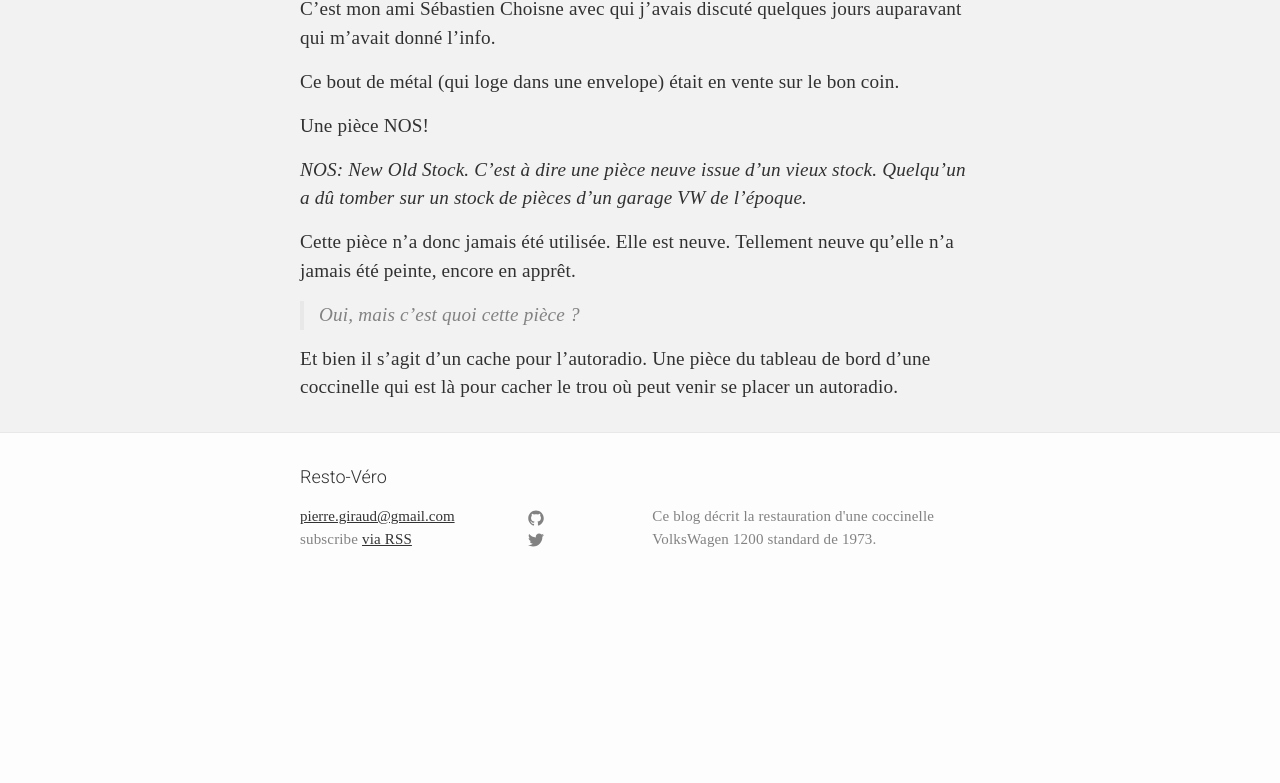
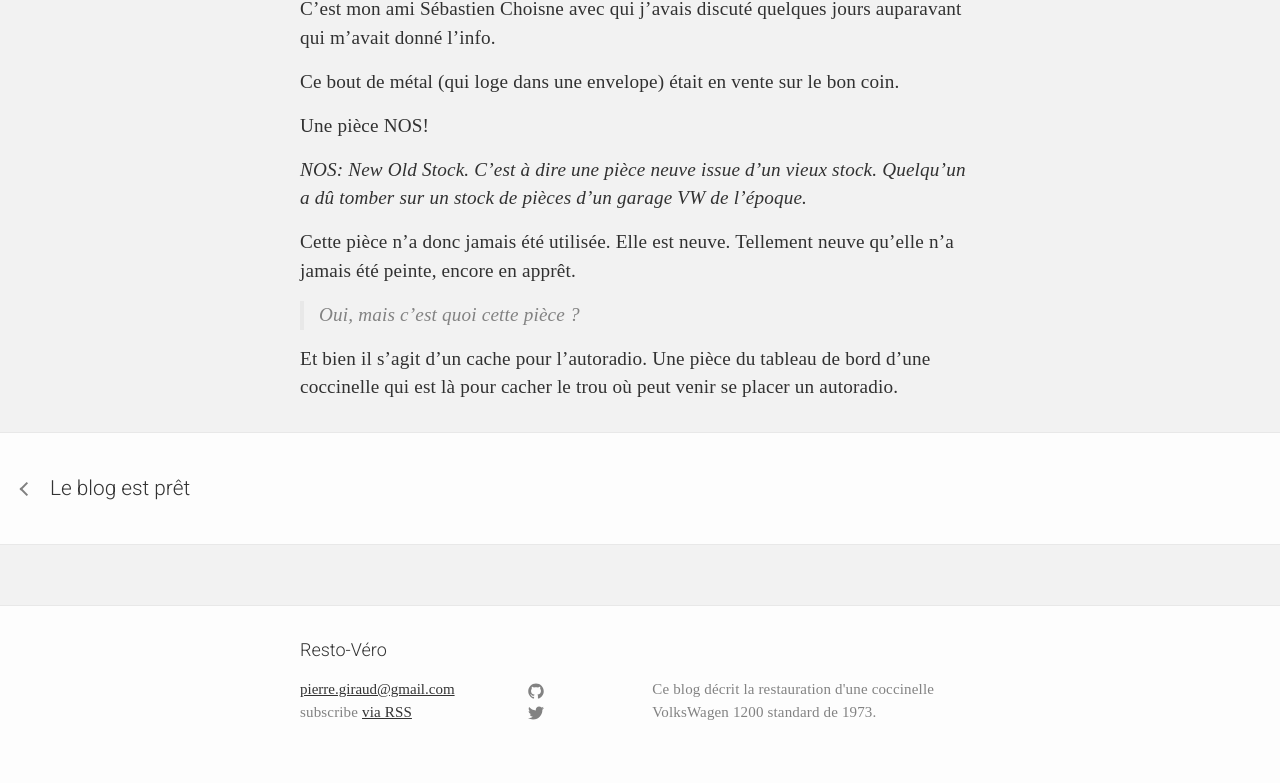
Before and after one commit to pgiraud/vw-1200-73-standard, a Jekyll site: the page built from _posts/2015-08-03-cache-autoradio.markdown, in a window 1280 px wide. Shown: the part 880-1663 px from the top of the page. Built offline with Jekyll 4.4.1, drawn with Linux system fonts in a browser that asks for light colours; some web fonts are replaced; comment, search, counter and statistics services are not loaded; before the commit the page ends 1490 px from its top, so only the background shows below that.

Commit message:
Next prev

```diff
--- /dev/null
+++ b/_includes/disqus.html
@@ -0,0 +1,14 @@
+<section class="disqus">
+  <div class="wrapper content-comments">
+    <div id="disqus_thread"></div>
+    <script type="text/javascript">
+        var disqus_shortname = 'vw1200standardrestauration';
+        (function() {
+            var dsq = document.createElement('script'); dsq.type = 'text/javascript'; dsq.async = true;
+            dsq.src = '//' + disqus_shortname + '.disqus.com/embed.js';
+            (document.getElementsByTagName('head')[0] || document.getElementsByTagName('body')[0]).appendChild(dsq);
+        })();
+    </script>
+    <noscript>Please enable JavaScript to view the <a href="https://disqus.com/?ref_noscript" rel="nofollow">comments powered by Disqus.</a></noscript>
+  </div>
+</section>
--- /dev/null
+++ b/_includes/prev_next.html
@@ -0,0 +1,20 @@
+<section class="prev-next">
+  {% if page.previous.url %}
+  <div class="prev">
+    <a href="{{ site.baseurl }}{{ page.previous.url }}">
+      <h2>
+      {{ page.previous.title }}
+      </h2>
+    </a>
+  </div>
+  {% endif %}
+  {% if page.next.url %}
+  <div class="next">
+    <a href="{{ site.baseurl }}{{ page.next.url }}">
+      <h2>
+      {{ page.next.title }}
+      </h2>
+    </a>
+  </div>
+  {% endif %}
+</section>
--- a/_layouts/default.html
+++ b/_layouts/default.html
@@ -9,7 +9,6 @@
     class="post"
     {% endif %}
   >
-    {{ is_post }}
 
     {% if page.url == '/index.html' %}
         {% include header_index.html %}
@@ -22,6 +21,14 @@
         {{ content }}
       </div>
     </div>
+
+    {% if page.url != '/index.html' %}
+        {% include prev_next.html %}
+    {% endif %}
+
+    {% if page.url != '/index.html' %}
+        {% include disqus.html %}
+    {% endif %}
 
     {% include footer.html %}
 
--- a/_layouts/post.html
+++ b/_layouts/post.html
@@ -8,15 +8,3 @@ layout: default
   </article>
 
 </div>
-<div class="content-comments">
-  <div id="disqus_thread"></div>
-  <script type="text/javascript">
-      var disqus_shortname = 'vw1200standardrestauration';
-      (function() {
-          var dsq = document.createElement('script'); dsq.type = 'text/javascript'; dsq.async = true;
-          dsq.src = '//' + disqus_shortname + '.disqus.com/embed.js';
-          (document.getElementsByTagName('head')[0] || document.getElementsByTagName('body')[0]).appendChild(dsq);
-      })();
-  </script>
-  <noscript>Please enable JavaScript to view the <a href="https://disqus.com/?ref_noscript" rel="nofollow">comments powered by Disqus.</a></noscript>
-</div>
--- /dev/null
+++ b/_sass/_css3-mixins.scss
@@ -0,0 +1,292 @@
+/* -------------------------------------------------------------
+  Sass CSS3 Mixins! The Cross-Browser CSS3 Sass Library
+  By: Matthieu Aussaguel, http://www.mynameismatthieu.com, @matthieu_tweets
+
+  List of CSS3 Sass Mixins File to be @imported and @included as you need
+
+  The purpose of this library is to facilitate the use of CSS3 on different browsers avoiding HARD TO READ and NEVER
+  ENDING css files
+
+  note: All CSS3 Properties are being supported by Safari 5
+  more info: http://www.findmebyip.com/litmus/#css3-properties
+
+  Mixins available:
+    -   css3-prefix             - arguments: Property, Value
+    -   background-gradient     - arguments: Start Color: #3C3C3C, End Color: #999999
+    -   background-horizontal   - arguments: Start Color: #3C3C3C, End Color: #999999
+    -   background-radial       - arguments: Start Color: #FFFFFF, Start position: 0%, End Color: #000000, End position: 100%
+    -   background-size         - arguments: Width: 100%, Height: 100%
+    -   background-opacity      - arguments: Color: #000, Opacity: .85
+    -   border-radius           - arguments: Radius: 5px
+    -   border-radius-separate  - arguments: Top Left: 5px, Top Right: 5px, Bottom Left: 5px, Bottom Right: 5px
+    -   box                     - arguments: Orientation: horizontal, Pack: center, Align: center
+    -   box-rgba                - arguments: R: 60, G: 3, B: 12, Opacity: 0.23, Color: #3C3C3C
+    -   box-shadow              - arguments: X: 2px, Y: 2px, Blur: 5px, Color: rgba(0,0,0,.4)
+    -   box-sizing              - arguments: Type: border-box
+    -   columns                 - arguments: Count: 3, Gap: 10
+    -   double-borders          - arguments: Color One: #3C3C3C, Color Two: #999999, Radius: 0
+    -   flex                    - arguments: Value: 1
+    -   flip                    - arguments: ScaleX: -1
+    -   font-face               - arguments: Font Family: myFont, Eot File Src: myFont.eot, Woff File Src: myFont.woff, Ttf File Src: myFont.ttf
+    -   opacity                 - arguments: Opacity: 0.5
+    -   outline radius          - arguments: Radius: 5px
+    -   resize                  - arguments: Direction: both
+    -   rotate                  - arguments: Degree: 0, M11: 0, M12: 0, M21: 0, M22: 0
+    CSS Matrix Rotation Calculator http://www.boogdesign.com/examples/transforms/matrix-calculator.html
+    -   text-shadow             - arguments: X: 2px, Y: 2px, Blur: 5px, Color: rgba(0,0,0,.4)
+    -   transform               - arguments: Parameters: null
+    -   transform-style         - arguments: Style: preserve-3d
+    -   transition              - Default arguments: What: all, Length: 1s, Easing: ease-in-out
+    -                            - Examples: @include transition (all 2s ease-in-out);
+    -                                        @include transition (opacity 1s ease-in 2s, width 2s ease-out);
+    -   triple-borders          - arguments: Color One: #3C3C3C, Color Two: #999999, Color Three: #000000, Radius: 0
+    -   keyframes               - arguments: Animation name
+                                - content:   Animation css
+    -   animation               - arguments: name duration timing-function delay iteration-count direction fill-mode play-state
+                                             (http://www.w3schools.com/cssref/css3_pr_animation.asp)
+
+------------------------------------------------------------- */
+
+// ADDS A BROWSER PREFIX TO THE PROPERTY
+@mixin css3-prefix($property, $value) {
+  -webkit-#{$property}: #{$value};
+   -khtml-#{$property}: #{$value};
+     -moz-#{$property}: #{$value};
+      -ms-#{$property}: #{$value};
+       -o-#{$property}: #{$value};
+          #{$property}: #{$value};
+}
+
+// BACKGROUND GRADIENT
+@mixin background-gradient($startColor: #3C3C3C, $endColor: #999999) {
+    background-color: $startColor;
+    background-image: -webkit-gradient(linear, left top, left bottom, from($startColor), to($endColor));
+    background-image: -webkit-linear-gradient(top, $startColor, $endColor);
+    background-image:    -moz-linear-gradient(top, $startColor, $endColor);
+    background-image:     -ms-linear-gradient(top, $startColor, $endColor);
+    background-image:      -o-linear-gradient(top, $startColor, $endColor);
+    background-image:         linear-gradient(top, $startColor, $endColor);
+    filter:            progid:DXImageTransform.Microsoft.gradient(startColorStr='#{$startColor}', endColorStr='#{$endColor}');
+}
+
+// BACKGROUND HORIZONTAL
+@mixin background-horizontal($startColor: #3C3C3C, $endColor: #999999) {
+    background-color: $startColor;
+    background-image: -webkit-gradient(linear, left top, right top, from($startColor), to($endColor));
+    background-image: -webkit-linear-gradient(left, $startColor, $endColor);
+    background-image:    -moz-linear-gradient(left, $startColor, $endColor);
+    background-image:     -ms-linear-gradient(left, $startColor, $endColor);
+    background-image:      -o-linear-gradient(left, $startColor, $endColor);
+    background-image:         linear-gradient(left, $startColor, $endColor);
+    filter:            progid:DXImageTransform.Microsoft.gradient(startColorStr='#{$startColor}', endColorStr='#{$endColor}', gradientType='1');
+}
+
+// BACKGROUND RADIAL
+@mixin background-radial($startColor: #FFFFFF, $startPos: 0%, $endColor: #000000, $endPos:100%) {
+    background: -moz-radial-gradient(center, ellipse cover, $startColor $startPos, $endColor $endPos);
+    background: -webkit-gradient(radial, center center, 0px, center center, 100%, color-stop($startPos,$startColor), color-stop($endPos,$endColor));
+    background: -webkit-radial-gradient(center, ellipse cover, $startColor $startPos,$endColor $endPos);
+    background: -o-radial-gradient(center, ellipse cover, $startColor $startPos,$endColor $endPos);
+    background: -ms-radial-gradient(center, ellipse cover, $startColor $startPos,$endColor $endPos);
+    background: radial-gradient(ellipse at center, $startColor $startPos,$endColor $endPos);
+}
+
+// BACKGROUND SIZE
+@mixin background-size($width: 100%, $height: $width) {
+  @if type-of($width) == 'number' and $height != null {
+    @include css3-prefix('background-size', $width $height);
+  } @else {
+    @include css3-prefix('background-size', $width);
+  }
+}
+
+// BACKGROUND COLOR OPACITY
+@mixin background-opacity($color: #000, $opacity: 0.85) {
+  background: $color;
+  background: rgba($color, $opacity);
+}
+
+// BORDER RADIUS
+@mixin border-radius($radius: 5px) {
+    @include css3-prefix('border-radius', $radius);
+}
+
+@mixin border-radius-separate($topLeftRadius: 5px, $topRightRadius: 5px, $bottomLeftRadius: 5px, $bottomRightRadius: 5px) {
+  -webkit-border-top-left-radius:     $topLeftRadius;
+  -webkit-border-top-right-radius:    $topRightRadius;
+  -webkit-border-bottom-right-radius: $bottomRightRadius;
+  -webkit-border-bottom-left-radius:  $bottomLeftRadius;
+
+  -moz-border-radius-topleft:     $topLeftRadius;
+  -moz-border-radius-topright:    $topRightRadius;
+  -moz-border-radius-bottomright: $bottomRightRadius;
+  -moz-border-radius-bottomleft:  $bottomLeftRadius;
+
+  border-top-left-radius:     $topLeftRadius;
+  border-top-right-radius:    $topRightRadius;
+  border-bottom-right-radius: $bottomRightRadius;
+  border-bottom-left-radius:  $bottomLeftRadius;
+}
+
+// BOX
+@mixin box($orient: horizontal, $pack: center, $align: center) {
+  display: -webkit-box;
+  display: -moz-box;
+  display: box;
+
+  @include css3-prefix('box-orient', $orient);
+  @include css3-prefix('box-pack', $pack);
+  @include css3-prefix('box-align', $align);
+}
+
+// BOX RGBA
+@mixin box-rgba($r: 60, $g: 3, $b: 12, $opacity: 0.23, $color: #3C3C3C) {
+  background-color: transparent;
+  background-color: rgba($r, $g, $b, $opacity);
+            filter: progid:DXImageTransform.Microsoft.gradient(startColorstr='#{$color}',endColorstr='#{$color}');
+            zoom:   1;
+}
+
+
+// BOX SHADOW
+@mixin box-shadow($x: 2px, $y: 2px, $blur: 5px, $color: rgba(0,0,0,.4), $inset: "") {
+  @if ($inset != "") {
+    @include css3-prefix('box-shadow', $inset $x $y $blur $color);
+  } @else {
+    @include css3-prefix('box-shadow', $x $y $blur $color);
+  }
+}
+
+// BOX SIZING
+@mixin box-sizing($type: border-box) {
+  @include css3-prefix('box-sizing', $type);
+}
+
+// COLUMNS
+@mixin columns($count: 3, $gap: 10) {
+  @include css3-prefix('column-count', $count);
+  @include css3-prefix('column-gap', $gap);
+}
+
+// DOUBLE BORDERS
+@mixin double-borders($colorOne: #3C3C3C, $colorTwo: #999999, $radius: 0) {
+  border: 1px solid $colorOne;
+
+  @include css3-prefix('box-shadow', 0 0 0 1px $colorTwo);
+
+  @include border-radius( $radius );
+}
+
+// FLEX
+@mixin flex($value: 1) {
+  @include css3-prefix('box-flex', $value);
+}
+
+// FLIP
+@mixin flip($scaleX: -1) {
+  @include css3-prefix('transform', scaleX($scaleX));
+  filter:            FlipH;
+  -ms-filter:        "FlipH";
+}
+
+// FONT FACE
+@mixin font-face($fontFamily: myFont, $eotFileSrc: 'myFont.eot', $woffFileSrc: 'myFont.woff', $ttfFileSrc: 'myFont.ttf', $svgFileSrc: 'myFont.svg', $svgFontID: '#myFont') {
+  font-family: $fontFamily;
+  src: url($eotFileSrc)  format('eot'),
+       url($woffFileSrc) format('woff'),
+       url($ttfFileSrc)  format('truetype'),
+       url($svgFileSrc + $svgFontID) format('svg');
+}
+
+// OPACITY
+@mixin opacity($opacity: 0.5) {
+    $opacityMultiplied: ($opacity * 100);
+
+    filter:         alpha(opacity=$opacityMultiplied);
+    -ms-filter:     "progid:DXImageTransform.Microsoft.Alpha(Opacity=" + $opacityMultiplied + ")";
+    @include css3-prefix('opacity', $opacity);
+}
+
+
+// OUTLINE RADIUS
+@mixin outline-radius($radius: 5px) {
+  @include css3-prefix('outline-radius', $radius);
+}
+
+// RESIZE
+@mixin resize($direction: both) {
+  @include css3-prefix('resize', $direction);
+}
+
+// ROTATE
+@mixin rotate($deg: 0, $m11: 0, $m12: 0, $m21: 0, $m22: 0) {
+  @include css3-prefix('transform', rotate($deg + deg));
+  filter: progid:DXImageTransform.Microsoft.Matrix(
+       M11=#{$m11}, M12=#{$m12}, M21=#{$m21}, M22=#{$m22}, sizingMethod='auto expand');
+    zoom: 1;
+}
+
+// TEXT SHADOW
+@mixin text-shadow($x: 2px, $y: 2px, $blur: 5px, $color: rgba(0,0,0,.4)) {
+    text-shadow: $x $y $blur $color;
+}
+
+// TRANSFORM
+@mixin transform($params) {
+  @include css3-prefix('transform', $params);
+}
+
+// TRANSFORM-ORIGIN
+@mixin transform-origin($params) {
+  @include css3-prefix('transform-origin', $params);
+}
+
+// TRANSFORM STYLE
+@mixin transform-style($style: preserve-3d) {
+  @include css3-prefix('transform-style', $style);
+}
+
+// TRANSITION
+@mixin transition($properties...) {
+
+  @if length($properties) >= 1 {
+    @include css3-prefix('transition', $properties);
+  }
+
+  @else {
+    @include css3-prefix('transition',  "all 0.2s ease-in-out 0s");
+  }
+}
+
+// TRIPLE BORDERS
+@mixin triple-borders($colorOne: #3C3C3C, $colorTwo: #999999, $colorThree: #000000, $radius: 0) {
+    border: 1px solid $colorOne;
+
+    @include border-radius($radius);
+
+    @include css3-prefix('box-shadow', "0 0 0 1px #{$colorTwo}, 0 0 0 2px #{$colorThree}");
+}
+
+// KEYFRAMES
+@mixin keyframes($animation-name) {
+  @-webkit-keyframes #{$animation-name} {
+    @content;
+  }
+  @-moz-keyframes #{$animation-name} {
+    @content;
+  }
+  @-ms-keyframes #{$animation-name} {
+    @content;
+  }
+  @-o-keyframes #{$animation-name} {
+    @content;
+  }
+  @keyframes #{$animation-name} {
+    @content;
+  }
+}
+
+// ANIMATION
+@mixin animation($str) {
+  @include css3-prefix('animation', $str);
+}
--- a/_sass/_layout.scss
+++ b/_sass/_layout.scss
@@ -115,6 +115,8 @@ header.post {
 /**
  * Site footer
  */
+.prev-next,
+.disqus,
 .site-footer {
     border-top: 1px solid $grey-color-light;
     padding: $spacing-unit 0;
@@ -238,8 +240,6 @@ header.post {
             h2 {
                 padding: 10px;
                 font-weight: normal;
-            }
-            h2 {
                 font-size: 1.3rem;
                 margin-bottom: 0;
             }
@@ -281,6 +281,79 @@ header.post {
     }
 }
 
+.prev-next {
+    @extend %clearfix;
+    > div {
+        width: 50%;
+        > a {
+            display: block;
+            width: 100%;
+            text-decoration: none;
+            position: relative;
+
+            &::before, &::after {
+              /* arrow icon in CSS - for element with nested unordered lists */
+              content: '';
+              position: absolute;
+              top: 50%;
+              margin-top: -1px;
+              display: inline-block;
+              height: 2px;
+              width: 10px;
+              background: grey;
+              @include transition(left .3s, color .3s, right .3s);
+            }
+
+            &::before {
+              @include transform(rotate(45deg));
+            }
+            &::after {
+              @include transform(rotate(-45deg));
+            }
+        }
+    }
+    .next {
+        float: right;
+        text-align: right;
+        > a {
+            padding-right: 40px;
+            &::before, &::after {
+                /* arrow goes on the right side - children navigation */
+                right: 20px;
+                @include transform-origin(9px 50%);
+            }
+            &:hover {
+                &::before, &::after {
+                    right: 10px;
+                }
+            }
+        }
+    }
+    .prev {
+        float: left;
+        > a {
+            padding-left: 40px;
+
+            &::before, &::after {
+                /* arrow goes on the right side - children navigation */
+                left: 20px;
+                @include transform-origin(1px 50%);
+            }
+            &:hover {
+                opacity: .5;
+                &::before, &::after {
+                    left: 10px;
+                }
+            }
+        }
+    }
+    h2 {
+        padding: 10px;
+        font-weight: normal;
+        font-size: 1.3rem;
+        margin-bottom: 0;
+    }
+}
 .post-meta {
     font-size: $small-font-size;
     color: $grey-color;
@@ -329,3 +402,7 @@ header.post {
         }
     }
 }
+
+.disqus {
+    background-color: #f2f2f2;
+}
--- a/css/main.scss
+++ b/css/main.scss
@@ -46,6 +46,7 @@ $on-laptop:        800px;
 
 // Import partials from `sass_dir` (defaults to `_sass`)
 @import
+        "css3-mixins",
         "base",
         "layout",
         "syntax-highlighting",
```
Also changed, not shown: _includes/page_date.html (added).
